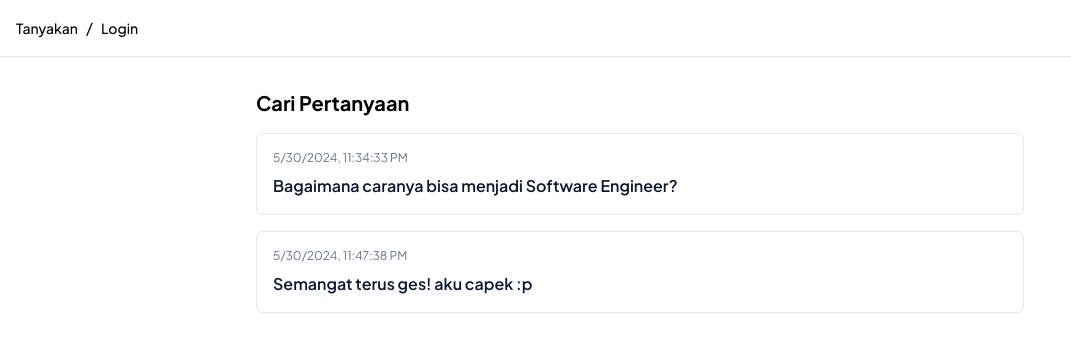
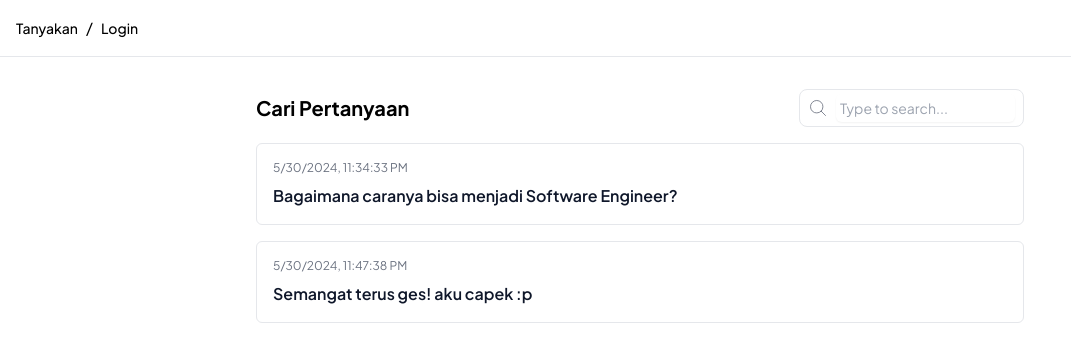
Before and after one commit to Brilliahib/tanyakan-app, a Next.js app: page /question in a window 1280 px wide. Shown: the top 362 px of the page, without its empty margins (0-1071 px from the left). Built offline with nearby package versions, Linux system fonts and the light colour scheme; no server answers.

Commit message:
add searchbar and change on padding question page

```diff
--- /dev/null
+++ b/app/components/SearchBar/search-bar.tsx
@@ -0,0 +1,44 @@
+import React from "react";
+
+interface SearchBarProps {
+  onSearchChange: (event: React.ChangeEvent<HTMLInputElement>) => void;
+}
+
+const SearchBar: React.FC<SearchBarProps> = ({ onSearchChange }) => {
+  return (
+    <div className="flex justify-center">
+      <form
+        action=""
+        method="get"
+        className="flex items-center border py-1 px-2 rounded-lg"
+      >
+        <label htmlFor="search-input" className="mr-2 text-lg">
+          <svg
+            xmlns="http://www.w3.org/2000/svg"
+            fill="none"
+            viewBox="0 0 24 24"
+            strokeWidth={1}
+            stroke="rgb(107 114 128)"
+            className="size-5"
+          >
+            <path
+              strokeLinecap="round"
+              strokeLinejoin="round"
+              d="m21 21-5.197-5.197m0 0A7.5 7.5 0 1 0 5.196 5.196a7.5 7.5 0 0 0 10.607 10.607Z"
+            />
+          </svg>
+        </label>
+        <input
+          type="text"
+          id="search-input"
+          name="search"
+          placeholder="Type to search..."
+          className="flex w-full rounded-md border-input bg-transparent p-1 text-sm shadow-sm placeholder:text-muted-foreground focus-visible:outline-none focus-visible:ring-0 focus-visible:ring-ring disabled:cursor-not-allowed disabled:opacity-50 anim resize-none"
+          onChange={onSearchChange}
+        />
+      </form>
+    </div>
+  );
+};
+
+export default SearchBar;
--- a/app/question/page.tsx
+++ b/app/question/page.tsx
@@ -1,24 +1,49 @@
+"use client";
+import React, { useState } from "react";
 import Card from "../components/Card/card";
 import Navbar from "../components/Navbar/nav";
+import SearchBar from "../components/SearchBar/search-bar";
+
+const questions = [
+  {
+    id: 1,
+    date: "5/30/2024, 11:34:33 PM",
+    title: "Bagaimana caranya bisa menjadi Software Engineer?",
+  },
+  {
+    id: 2,
+    date: "5/30/2024, 11:47:38 PM",
+    title: "Semangat terus ges! aku capek :p",
+  },
+];
 
 export default function Question() {
+  const [searchQuery, setSearchQuery] = useState("");
+
+  const handleSearchChange = (event: React.ChangeEvent<HTMLInputElement>) => {
+    setSearchQuery(event.target.value);
+  };
+
+  const filteredQuestions = questions.filter((question) =>
+    question.title.toLowerCase().includes(searchQuery.toLowerCase())
+  );
+
   return (
     <>
       <Navbar />
-      <div className="mx-auto w-full max-w-3xl format format-sm sm:format-base lg:format-lg py-4 lg:py-8">
-        <h1 className="font-bold text-xl mb-4">Cari Pertanyaan</h1>
-        <Card rounded="md">
-          <p className="text-xs text-gray-500 mb-2">5/30/2024, 11:34:33 PM</p>
-          <p className="text-base font-semibold text-slate-900">
-            Bagaimana caranya bisa menjadi Software Engineer?
-          </p>
-        </Card>
-        <Card rounded="md">
-          <p className="text-xs text-gray-500 mb-2">5/30/2024, 11:47:38 PM</p>
-          <p className="text-base font-semibold text-slate-900">
-            Semangat terus ges! aku capek :p
-          </p>
-        </Card>
+      <div className="mx-auto w-full max-w-3xl format format-sm sm:format-base lg:format-lg py-4 lg:py-8 px-4 md:px-0">
+        <div className="flex justify-between items-center mb-4">
+          <h1 className="font-bold text-xl">Cari Pertanyaan</h1>
+          <SearchBar onSearchChange={handleSearchChange} />
+        </div>
+        {filteredQuestions.map((question) => (
+          <Card key={question.id} rounded="md">
+            <p className="text-xs text-gray-500 mb-2">{question.date}</p>
+            <p className="text-base font-semibold text-slate-900">
+              {question.title}
+            </p>
+          </Card>
+        ))}
       </div>
     </>
   );
--- a/middleware.ts
+++ b/middleware.ts
@@ -3,7 +3,7 @@ import { NextResponse } from "next/server";
 import { NextRequest } from "next/server";
 
 export function middleware(req: NextRequest) {
-  const isLogin = req.cookies.get("token"); // Check if the token cookie exists
+  const isLogin = req.cookies.get("token");
   if (isLogin) {
     return NextResponse.next();
   } else {
@@ -12,5 +12,5 @@ export function middleware(req: NextRequest) {
 }
 
 export const config = {
-  matcher: ["/"], // Apply middleware to the root path
+  matcher: ["/question/add"],
 };
```
